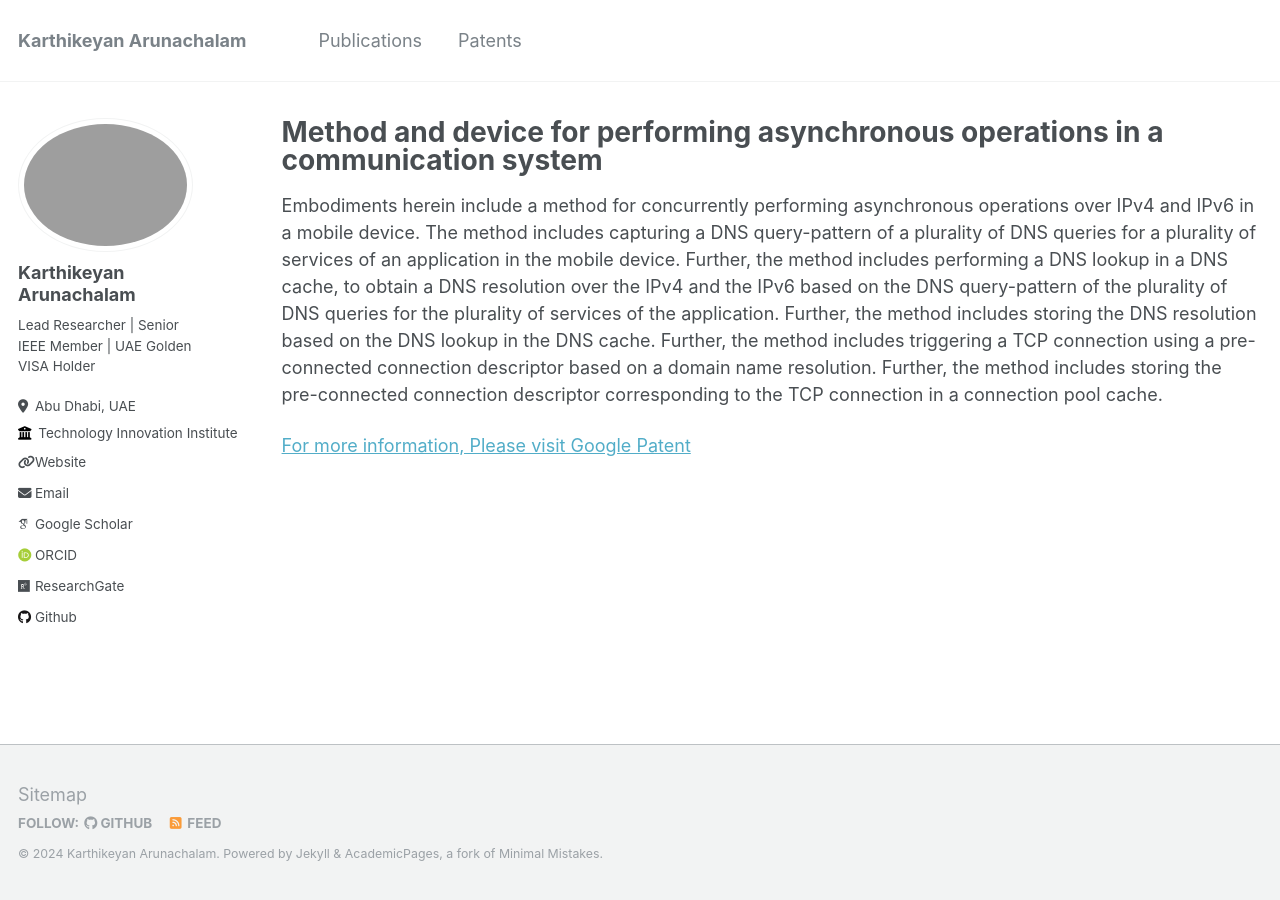
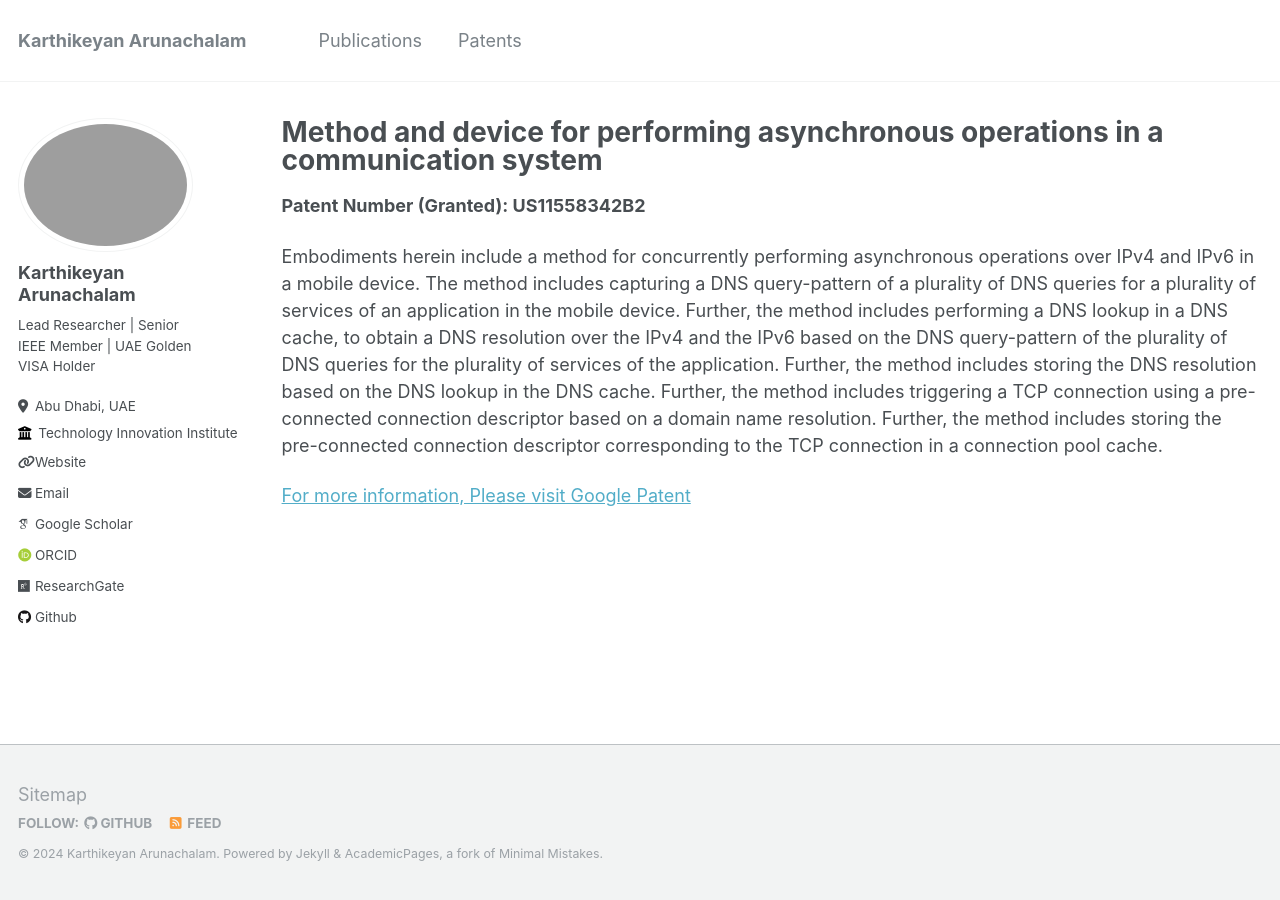
Before and after one commit to karthikeyansct/karthikeyansct.github.io, a Jekyll site: the page built from _patents/2023-01-17-patent-1.md, in a window 1280 px wide. Built offline with Jekyll 4.4.1, drawn with Linux system fonts in a browser that asks for light colours; some web fonts are replaced.

Commit message:
Update 2023-01-17-patent-1.md

```diff
--- a/_patents/2023-01-17-patent-1.md
+++ b/_patents/2023-01-17-patent-1.md
@@ -8,6 +8,7 @@ date: 2023-01-17
 paperurl: 'https://patents.google.com/patent/US20210099415A1/en'
 author_profile: true
 ---
+**Patent Number (Granted): US11558342B2**
 
 Embodiments herein include a method for concurrently performing asynchronous operations over IPv4 and IPv6 in a mobile device. The method includes capturing a DNS query-pattern of a plurality of DNS queries for a plurality of services of an application in the mobile device. Further, the method includes performing a DNS lookup in a DNS cache, to obtain a DNS resolution over the IPv4 and the IPv6 based on the DNS query-pattern of the plurality of DNS queries for the plurality of services of the application. Further, the method includes storing the DNS resolution based on the DNS lookup in the DNS cache. Further, the method includes triggering a TCP connection using a pre-connected connection descriptor based on a domain name resolution. Further, the method includes storing the pre-connected connection descriptor corresponding to the TCP connection in a connection pool cache.
 
```
